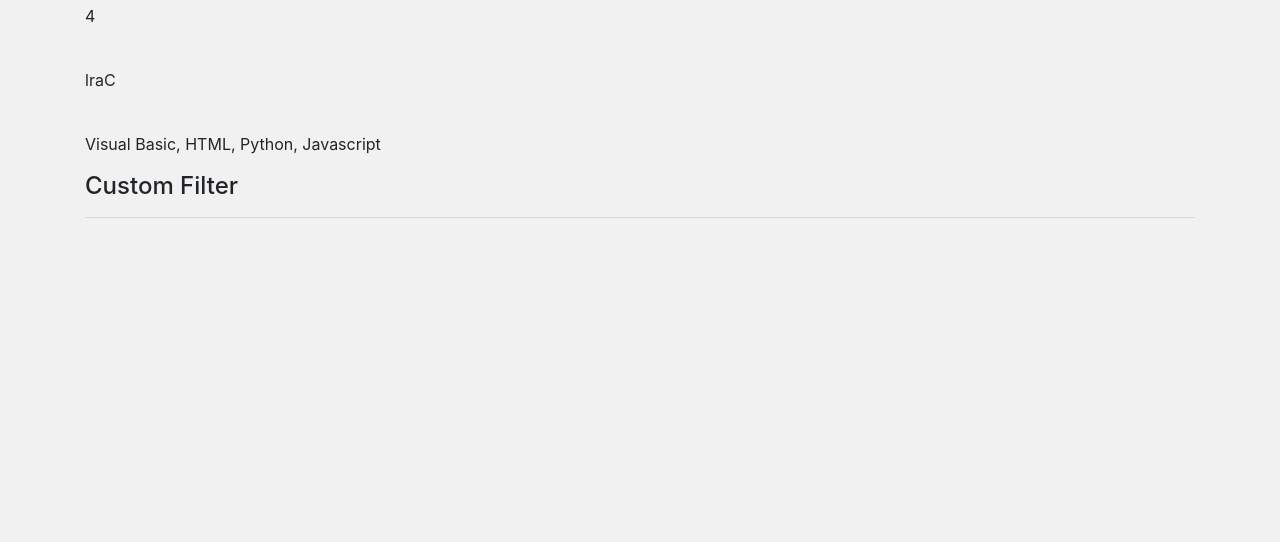
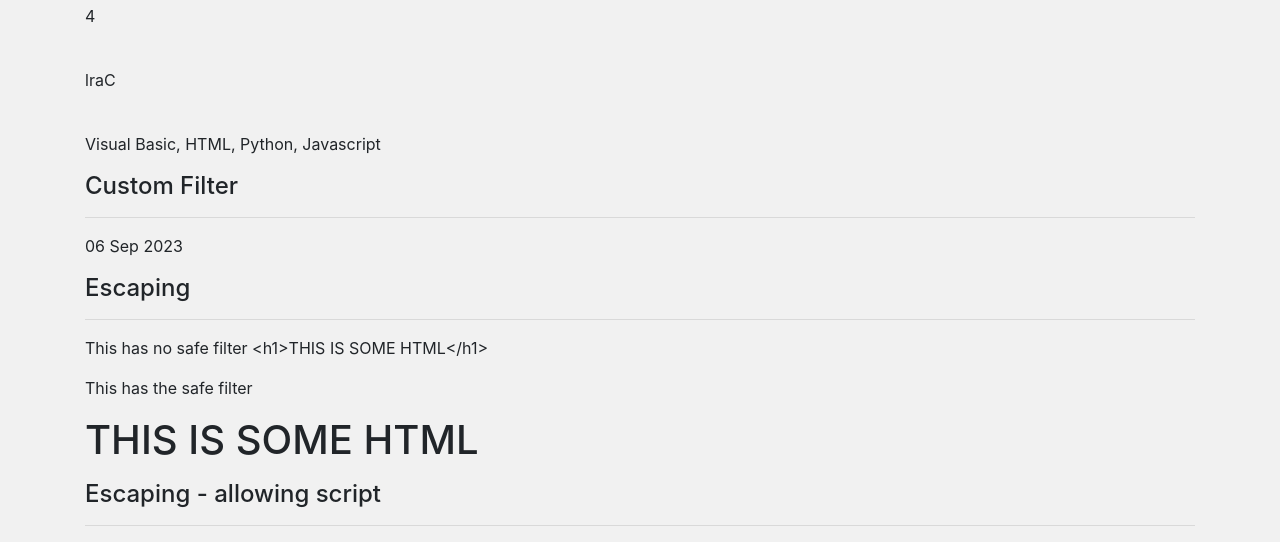
Before and after one commit to JuanCarlosDeJesus/API, a Flask app: page /jinja in a window 1280 px wide. Shown: the part 1919-2461 px from the top of the page. Before the commit the page ends 2137 px from the top, so only its background shows below. Run offline with Flask 3, Linux system fonts and the light colour scheme.

Commit message:
Added Custom filter and Escape

```diff
--- a/Flask/app/templates/public/jinja.html
+++ b/Flask/app/templates/public/jinja.html
@@ -111,9 +111,20 @@
             <br>
             <p>{{ langs|join(", ")}}</p>
 
+            <!-- Custom Filters -->
             <h4>Custom Filter</h4>
             <hr>
-            <p></p>
+            <p>{{ date|clean_date }}</p>
+
+            <!-- Escaping - jinja will try to prevent hacking cross site script attacks -->
+            <h4>Escaping</h4>
+            <hr>
+            <p>This has no safe filter {{ my_html }}</p>
+            <p>This has the safe filter {{ my_html|safe }}</p>
+
+            <h4>Escaping - allowing script</h4>
+            <hr>
+            {{ suspicious|safe }}
 
         </div>
     </div>
--- a/Flask/app/views.py
+++ b/Flask/app/views.py
@@ -54,6 +54,10 @@ def jinja():
 
     date = datetime.utcnow()
 
+    my_html = "<h1>THIS IS SOME HTML</h1>"
+
+    suspicious = "<script>alert('YOU GOT HACKED!'}</script>"
+
 
     return render_template("public/jinja.html",
                             my_name = my_name,
@@ -65,7 +69,9 @@ def jinja():
                             GitRemote=GitRemote,
                             repeat=repeat,
                             my_remote=my_remote,
-                            date=date
+                            date=date,
+                            my_html=my_html,
+                            suspicious=suspicious
                             )
 
 # create /about decorator
```
